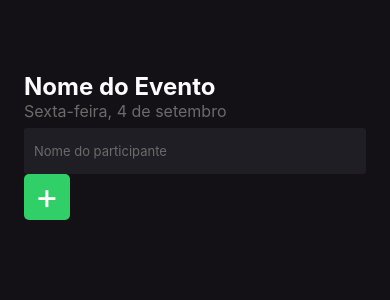
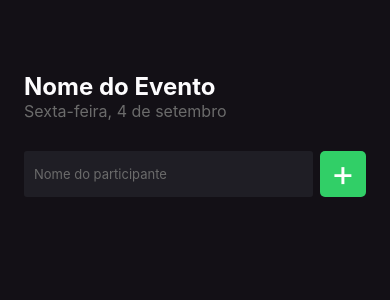
Before and after one commit to mauriciocosta404/iAmHere-react-native, a React Native app: screen / in a window 390 px wide. Shown: the top 300 px of the page. Built offline with nearby package versions, Linux system fonts and the light colour scheme.

Commit message:
feat:adicionando o form

```diff
--- a/src/screens/Home/index.tsx
+++ b/src/screens/Home/index.tsx
@@ -11,6 +11,7 @@ export default function Home(){
     <View style={Styles.container}>
       <Text style={Styles.eventName}>Nome do Evento</Text>
       <Text style={Styles.eventDate}>Sexta-feira, 4 de setembro</Text>
+      <View  style={Styles.form} >
         <TextInput
           style={Styles.input}
           placeholder="Nome do participante"
@@ -22,5 +23,6 @@ export default function Home(){
           </Text>
         </TouchableOpacity>
       </View>
+    </View>
   )
 }
--- a/src/screens/Home/styles.ts
+++ b/src/screens/Home/styles.ts
@@ -21,9 +21,10 @@ export const Styles=StyleSheet.create({
     backgroundColor:'#1f1e25',
     borderRadius:3,
     color:'#fdfcfe',
-        marginTop:7,
+    marginRight:7,
     padding:10,
     fontSize:13,
+    flex:1
   },
   buttonText:{
     color:'#fff',
@@ -36,5 +37,12 @@ export const Styles=StyleSheet.create({
     width:46,
     borderRadius:5,
     backgroundColor:'#31cf67'
+    },
+  form:{
+    marginTop:30,
+    width:'100%',
+    flexDirection:'row',
+    alignItems:'center',
+    marginBottom:30,
   }
 });
```
Lines whose indentation alone changed are shown as unchanged.
